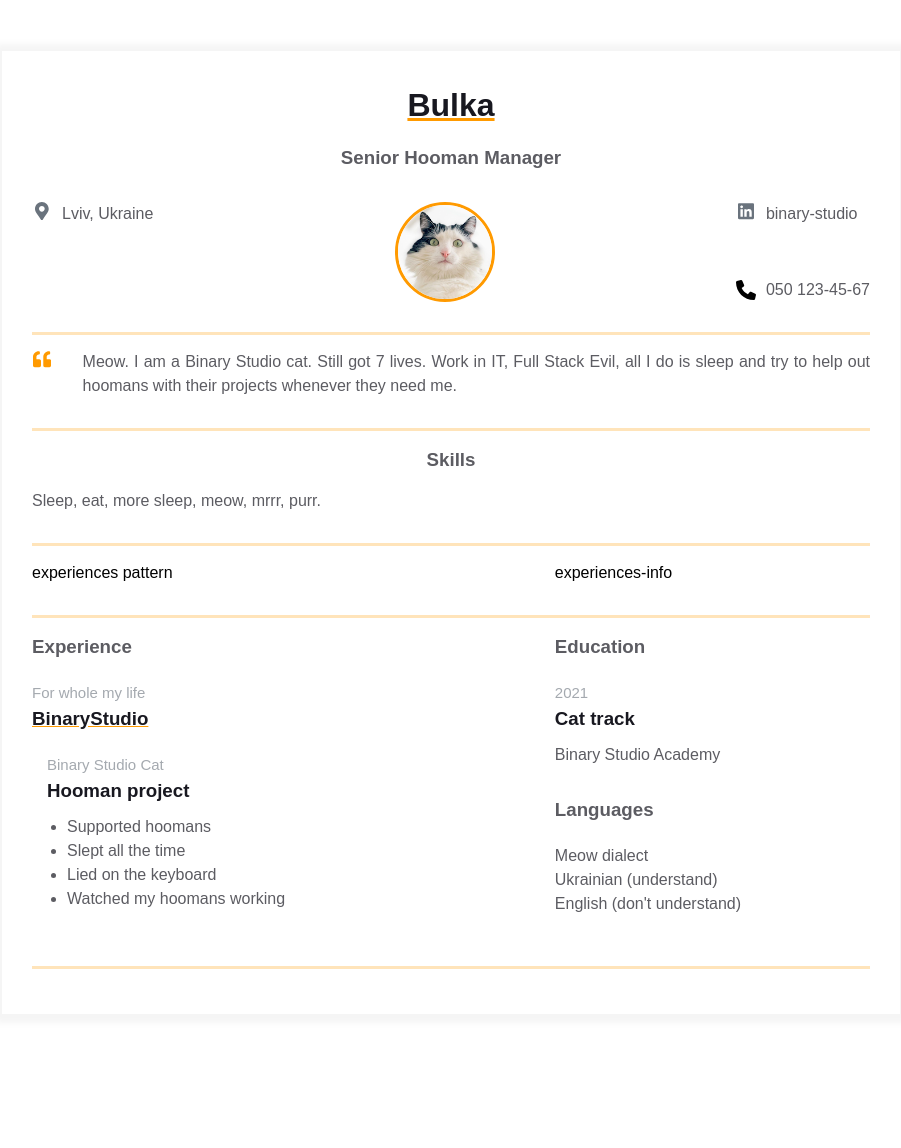
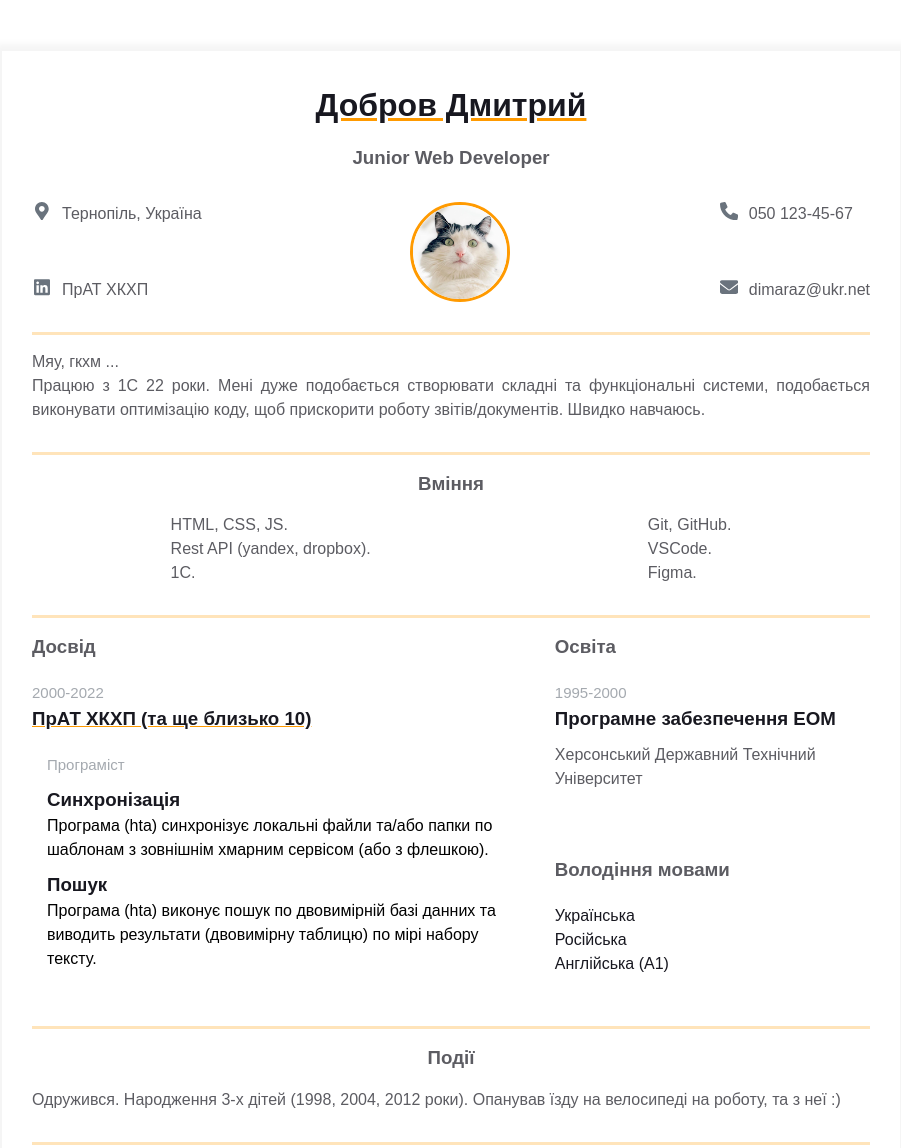
Before and after one commit to ddimukr/homepage, a plain HTML site: page index.html in a window 1280 px wide. Shown: the whole page, without its empty margins (189-1090 px from the left). Before the commit the page ends 1065 px from the top, so only its background shows below. Drawn offline with Linux system fonts and the light colour scheme.

Commit message:
Add personal info
Перша спроба занести всю необхідну інформацію. Пізніше ще спробую довнести.

```diff
--- a/index.html
+++ b/index.html
@@ -1,18 +1,20 @@
 <!DOCTYPE html>
 <html>
+
 <head>
   <meta charset="UTF-8" />
   <title>Résumé</title>
   <link rel="stylesheet" href="styles.css">
   <meta name="viewport" content="width=device-width, initial-scale=1" />
 </head>
+
 <body>
   <main>
     <div class="resume">
       <div class="container">
         <div class="resume__block">
-        <h1 class="contact-info__header">Bulka</h1>
-        <h3 class="contact-info__sub-header">Senior Hooman Manager</h3>
+          <h1 class="contact-info__header">Добров Дмитрий</h1>
+          <h3 class="contact-info__sub-header">Junior Web Developer</h3>
 
 
           <div class="contact_info_container fh">
@@ -20,7 +22,8 @@
             <div class="contact-info__block">
 
 
-<a href="" rel="author" class="contact-info__item">
+              <a href="https://www.google.com/maps/place/%D0%A2%D0%B5%D1%80%D0%BD%D0%BE%D0%BF%D0%BE%D0%BB%D1%8C,+%D0%A2%D0%B5%D1%80%D0%BD%D0%BE%D0%BF%D0%BE%D0%BB%D1%8C%D1%81%D0%BA%D0%B0%D1%8F+%D0%BE%D0%B1%D0%BB%D0%B0%D1%81%D1%82%D1%8C,+46003/@49.5483334,25.5276294,12z"
+                target="_blank" rel="author" class="contact-info__item">
                 <div class="contact-info__item-icon-wrapper">
                   <svg class="contact-info__item-icon" xmlns="http://www.w3.org/2000/svg" viewBox="0 0 384 512">
                     <path
@@ -28,7 +31,19 @@
                     </path>
                   </svg>
                 </div>
-  <span>Lviv, Ukraine</span>
+                <span>Тернопіль, Україна</span>
+              </a>
+
+              <a href="https://www.google.com/maps/place/%D0%A5%D0%B5%D1%80%D1%81%D0%BE%D0%BD,+%D0%A5%D0%B5%D1%80%D1%81%D0%BE%D0%BD%D1%81%D0%BA%D0%B0%D1%8F+%D0%BE%D0%B1%D0%BB%D0%B0%D1%81%D1%82%D1%8C,+73000/@46.6496689,32.5377414,12z"
+                target="_blank" rel="author" class="contact-info__item">
+                <div class="contact-info__item-icon-wrapper">
+                  <svg class="contact-info__item-icon" xmlns="http://www.w3.org/2000/svg" viewBox="0 0 448 512">
+                    <path
+                      d="M416 32H31.9C14.3 32 0 46.5 0 64.3v383.4C0 465.5 14.3 480 31.9 480H416c17.6 0 32-14.5 32-32.3V64.3c0-17.8-14.4-32.3-32-32.3zM135.4 416H69V202.2h66.5V416zm-33.2-243c-21.3 0-38.5-17.3-38.5-38.5S80.9 96 102.2 96c21.2 0 38.5 17.3 38.5 38.5 0 21.3-17.2 38.5-38.5 38.5zm282.1 243h-66.4V312c0-24.8-.5-56.7-34.5-56.7-34.6 0-39.9 27-39.9 54.9V416h-66.4V202.2h63.7v29.2h.9c8.9-16.8 30.6-34.5 62.9-34.5 67.2 0 79.7 44.3 79.7 101.9V416z">
+                    </path>
+                  </svg>
+                </div>
+                <span>ПрАТ ХКХП</span>
               </a>
 
             </div>
@@ -39,26 +54,28 @@
 
             <div class="contact-info__block">
 
-<a href="https://ua.linkedin.com/company/binary-studio_241166" rel="author" class="contact-info__item">
-  <div class="contact-info__item-icon-wrapper">
-    <svg class="contact-info__item-icon" xmlns="http://www.w3.org/2000/svg" viewBox="0 0 448 512">
-      <path
-        d="M416 32H31.9C14.3 32 0 46.5 0 64.3v383.4C0 465.5 14.3 480 31.9 480H416c17.6 0 32-14.5 32-32.3V64.3c0-17.8-14.4-32.3-32-32.3zM135.4 416H69V202.2h66.5V416zm-33.2-243c-21.3 0-38.5-17.3-38.5-38.5S80.9 96 102.2 96c21.2 0 38.5 17.3 38.5 38.5 0 21.3-17.2 38.5-38.5 38.5zm282.1 243h-66.4V312c0-24.8-.5-56.7-34.5-56.7-34.6 0-39.9 27-39.9 54.9V416h-66.4V202.2h63.7v29.2h.9c8.9-16.8 30.6-34.5 62.9-34.5 67.2 0 79.7 44.3 79.7 101.9V416z">
-      </path>
-    </svg>
-  </div>
-  <span>binary-studio</span>
-</a>
-
               <a href="tel:+380501234567" rel="author" class="contact-info__item">
                 <div class="contact-info__item-icon-wrapper">
-<svg xmlns="http://www.w3.org/2000/svg" viewBox="0 0 512 512">
-<path d="M511.2 387l-23.25 100.8c-3.266 14.25-15.79 24.22-30.46 24.22C205.2 512 0 306.8 0 54.5c0-14.66 9.969-27.2 24.22-30.45l100.8-23.25C139.7-2.602 154.7 5.018 160.8 18.92l46.52 108.5c5.438 12.78 1.77 27.67-8.98 36.45L144.5 207.1c33.98 69.22 90.26 125.5 159.5 159.5l44.08-53.8c8.688-10.78 23.69-14.51 36.47-8.975l108.5 46.51C506.1 357.2 514.6 372.4 511.2 387z"/>
+                  <svg class="contact-info__item-icon" xmlns="http://www.w3.org/2000/svg" viewBox="0 0 512 512">
+                    <path
+                      d="M511.2 387l-23.25 100.8c-3.266 14.25-15.79 24.22-30.46 24.22C205.2 512 0 306.8 0 54.5c0-14.66 9.969-27.2 24.22-30.45l100.8-23.25C139.7-2.602 154.7 5.018 160.8 18.92l46.52 108.5c5.438 12.78 1.77 27.67-8.98 36.45L144.5 207.1c33.98 69.22 90.26 125.5 159.5 159.5l44.08-53.8c8.688-10.78 23.69-14.51 36.47-8.975l108.5 46.51C506.1 357.2 514.6 372.4 511.2 387z">
+                    </path>
                   </svg>
                 </div>
                 <span>050 123-45-67</span>
               </a>
 
+              <a href="mailto:dimaraz@ukr.net" rel="author" class="contact-info__item">
+                <div class="contact-info__item-icon-wrapper">
+
+                  <svg class="contact-info__item-icon" xmlns="http://www.w3.org/2000/svg" viewBox="0 0 512 512">
+                    <path
+                      d="M464 64C490.5 64 512 85.49 512 112C512 127.1 504.9 141.3 492.8 150.4L275.2 313.6C263.8 322.1 248.2 322.1 236.8 313.6L19.2 150.4C7.113 141.3 0 127.1 0 112C0 85.49 21.49 64 48 64H464zM217.6 339.2C240.4 356.3 271.6 356.3 294.4 339.2L512 176V384C512 419.3 483.3 448 448 448H64C28.65 448 0 419.3 0 384V176L217.6 339.2z" />
+
+                  </svg>
+                </div>
+                <span>dimaraz@ukr.net</span>
+              </a>
 
 
             </div>
@@ -69,17 +86,16 @@
       <div class="container">
         <div class="resume__block">
           <div class="intro">
-      <div class="intro__icon-wrapper">
+            <!--            <div class="intro__icon-wrapper">
               <svg class="intro__icon" xmlns="http://www.w3.org/2000/svg" viewBox="0 0 512 512">
                 <path
                   d="M464 256h-80v-64c0-35.3 28.7-64 64-64h8c13.3 0 24-10.7 24-24V56c0-13.3-10.7-24-24-24h-8c-88.4 0-160 71.6-160 160v240c0 26.5 21.5 48 48 48h128c26.5 0 48-21.5 48-48V304c0-26.5-21.5-48-48-48zm-288 0H96v-64c0-35.3 28.7-64 64-64h8c13.3 0 24-10.7 24-24V56c0-13.3-10.7-24-24-24h-8C71.6 32 0 103.6 0 192v240c0 26.5 21.5 48 48 48h128c26.5 0 48-21.5 48-48V304c0-26.5-21.5-48-48-48z">
                 </path>
               </svg>
-      </div>
-      <p class="intro_text">Meow.
-        I am a Binary Studio cat. Still got 7 lives. Work in IT, Full Stack Evil,
-        all I do is sleep and try to help out hoomans with their projects whenever
-        they need me.
+            </div>-->
+            <p class="intro_text">Мяу, гкхм ...<br>Працюю з 1С 22 роки. Мені дуже подобається створювати складні та
+              функціональні системи, подобається виконувати оптимізацію коду, щоб прискорити роботу звітів/документів.
+              Швидко навчаюсь.
             </p>
           </div>
         </div>
@@ -88,19 +104,10 @@
       <div class="container">
         <div class="resume__block">
           <div class="skills">
-      <h3 class="skills__header">Skills</h3>
-      <p class="skills__text">Sleep, eat, more sleep, meow, mrrr, purr. </p>
-    </div>
-  </div>
-</div>
-
-<div class="container">
-  <div class="resume__block">
-    <div class="main-info fh">
-
-      <div class="experiences">experiences pattern</div>
-
-      <div class="additional-info fv">experiences-info</div>
+            <h3 class="skills__header">Вміння</h3>
+            <p class="skills__text fh2">
+				<span>HTML, CSS, JS.<br>Rest API (yandex, dropbox).<br>1C.</span><span>Git, GitHub.<br>VSCode.<br>Figma.</span>
+			</p>
           </div>
         </div>
       </div>
@@ -108,49 +115,55 @@
       <div class="container">
         <div class="resume__block fh">
           <div class="experiences">
-  <h3 class="experiences__header">Experience</h3>
+            <h3 class="experiences__header">Досвід</h3>
             <div class="experiences__company">
               <div class="experiences__company-header">
-      <span class="experiences__company-header-durability">For whole my life</span>
-      <h3 class="experiences__company-header-name">BinaryStudio</h3>
+                <span class="experiences__company-header-durability">2000-2022</span>
+                <h3 class="experiences__company-header-name">ПрАТ ХКХП (та ще близько 10)</h3>
               </div>
 
               <div class="experiences__company-project">
-      <span class="experiences__company-project-role">Binary Studio Cat</span>
-      <h3 class="experiences__company-project-name">Hooman project</h3>
-      <ul class="experiences__company-project-responsibilities">
-        <li>Supported hoomans</li>
-        <li>Slept all the time</li>
-        <li>Lied on the keyboard</li>
-        <li>Watched my hoomans working</li>
-      </ul>
+                <span class="experiences__company-project-role">Програміст</span>
+                <h3 class="experiences__company-project-name">Синхронізація</h3>
+                Програма (hta) синхронізує локальні файли та/або папки по шаблонам з зовнішнім хмарним сервісом (або з
+                флешкою).
+                <h3 class="experiences__company-project-name">Пошук</h3>
+                Програма (hta) виконує пошук по двовимірній базі данних та виводить результати (двовимірну таблицю) по
+                мірі набору тексту.
               </div>
             </div>
           </div>
 
           <div class="additional-info fv">
             <div class="additional-info__education">
-    <h3 class="additional-info__education-header">Education</h3>
+              <h3 class="additional-info__education-header">Освіта</h3>
               <div class="additional-info__education-university">
-      <span class="additional-info__education-university-durability">2021</span>
-      <h3 class="additional-info__education-university-speciality">Cat track</h3>
-      <p class="additional-info__education-university-name">Binary Studio Academy</p>
+                <span class="additional-info__education-university-durability">1995-2000</span>
+                <h3 class="additional-info__education-university-speciality">Програмне забезпечення ЕОМ</h3>
+                <p class="additional-info__education-university-name">Херсонський Державний Технічний Університет</p>
               </div>
             </div>
 
             <div class="additional-info__languages">
-    <h3 class="additional-info__languages-header">Languages</h3>
+              <h3 class="additional-info__languages-header">Володіння мовами</h3>
               <p class="additional-info__languages-item">
-      Meow dialect
+                Українська
               </p>
               <p class="additional-info__languages-item">
-      Ukrainian (understand)
+                Російська
               </p>
               <p class="additional-info__languages-item">
-      English (don't understand)
+                Англійська (A1)
               </p>
             </div>
           </div>
+        </div>
+      </div>
+
+      <div class="container">
+        <div class="resume__block">
+            <h3 class="skills__header">Події</h3>
+            <p class="intro_text">Одружився. Народження 3-х дітей (1998, 2004, 2012 роки). Опанував їзду на велосипеді на роботу, та з неї :)</p>
         </div>
       </div>
 
@@ -158,4 +171,5 @@
     </div>
   </main>
 </body>
+
 </html>
--- a/styles.css
+++ b/styles.css
@@ -26,6 +26,12 @@ body {
     display: flex;
     flex-direction: row;
     justify-content: space-between;
+}
+
+.fh2 {
+    display: flex;
+    flex-direction: row;
+    justify-content: space-around;
 }
 
 .fv {
@@ -209,7 +215,8 @@ body {
 .experiences__company-project-name {
     color: var(--primary-text-color);
     text-align: left;
-    margin-bottom: 10px;
+    margin-top: 9px;
+    margin-bottom: 0px;
 }
 
 .experiences__company-project-responsibilities {
@@ -259,5 +266,5 @@ body {
 }
 
 .additional-info__languages-item {
-    color: var(--secondary-text-color);
+    color: var(--primary-text-color);
 }
```
Lines whose indentation alone changed are shown as unchanged.
